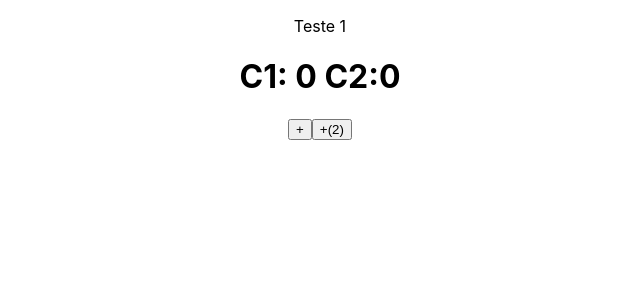
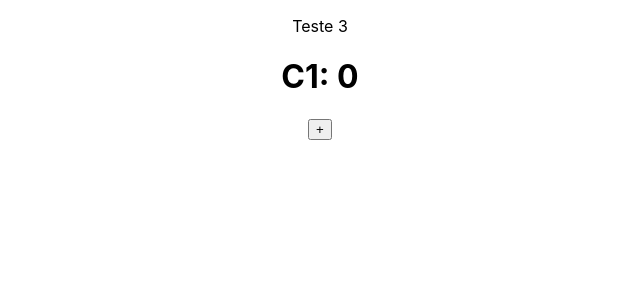
Before and after one commit to ThaisAlves7/curso-reactjs-nextjs-hooks, a React (Create React App) app: page / in a window 1280 px wide. Shown: the top 300 px of the page, without its empty margins (320-960 px from the left). Built offline with nearby package versions, Linux system fonts and the light colour scheme.

Commit message:
React Hook -> useCallback
Isto é útil quando utilizamos callbacks a fim de otimizar componentes filhos, que dependem da igualdade de referência para evitar renderizações desnecessárias.

```diff
--- a/src/App.js
+++ b/src/App.js
@@ -1,47 +1,33 @@
-import React, { useEffect, useState } from 'react';
-
+import P from 'prop-types';
+import React, { memo, useCallback, useEffect, useState } from 'react';
 import './App.css';
 
-const eventFn = () => {
-  console.log('H1 clicado');
-};
+// memo => memoriza se o componente foi alterado [Somente atualiza caso o componente seja alterado]
+const Button = memo(function Button({ incrementButton }) {
+  console.log('Filho, renderizou');
+  return <button onClick={() => incrementButton(100)}>+</button>;
+});
 
 function App() {
   const [counter, setCounter] = useState(0);
-  const [counter2, setCounter2] = useState(0);
 
-  /*   // componentDidUpdate - executa toda vez que o component atualiza
-  useEffect(() => {
-    console.log('componentDidUpdate');
-  });
-*/
-
-  // componentDidMount - executa 1x
-  useEffect(() => {
-    document.querySelector('h1')?.addEventListener('click', eventFn);
-
-    // componentWillUmount => limpeza
-    return () => {
-      document.querySelector('h1')?.removeEventListener('click', eventFn);
-    };
+  // Remove a dependência para impedir a renderização de componentes de forma desnecessária
+  const incrementCounter = useCallback((num) => {
+    setCounter((c) => c + num);
   }, []);
 
-  // com dependência - executa toda vez que a dependência mudar
-  useEffect(() => {
-    console.log(`C1: ${counter} C2: ${counter2}`);
-    // setCounter(counter + 1); // Loop infinito
-  }, [counter, counter2]);
-
+  console.log('Pai, renderizou');
   return (
     <div className="App">
-      <p>Teste 1</p>
-      <h1>
-        C1: {counter} C2:{counter2}
-      </h1>
-      <button onClick={() => setCounter(counter + 1)}>+</button>
-      <button onClick={() => setCounter2(counter2 + 1)}>+(2)</button>
+      <p>Teste 3</p>
+      <h1>C1: {counter}</h1>
+      <Button incrementButton={incrementCounter} />
     </div>
   );
 }
 
+Button.propTypes = {
+  incrementButton: P.func,
+};
+
 export default App;
```
